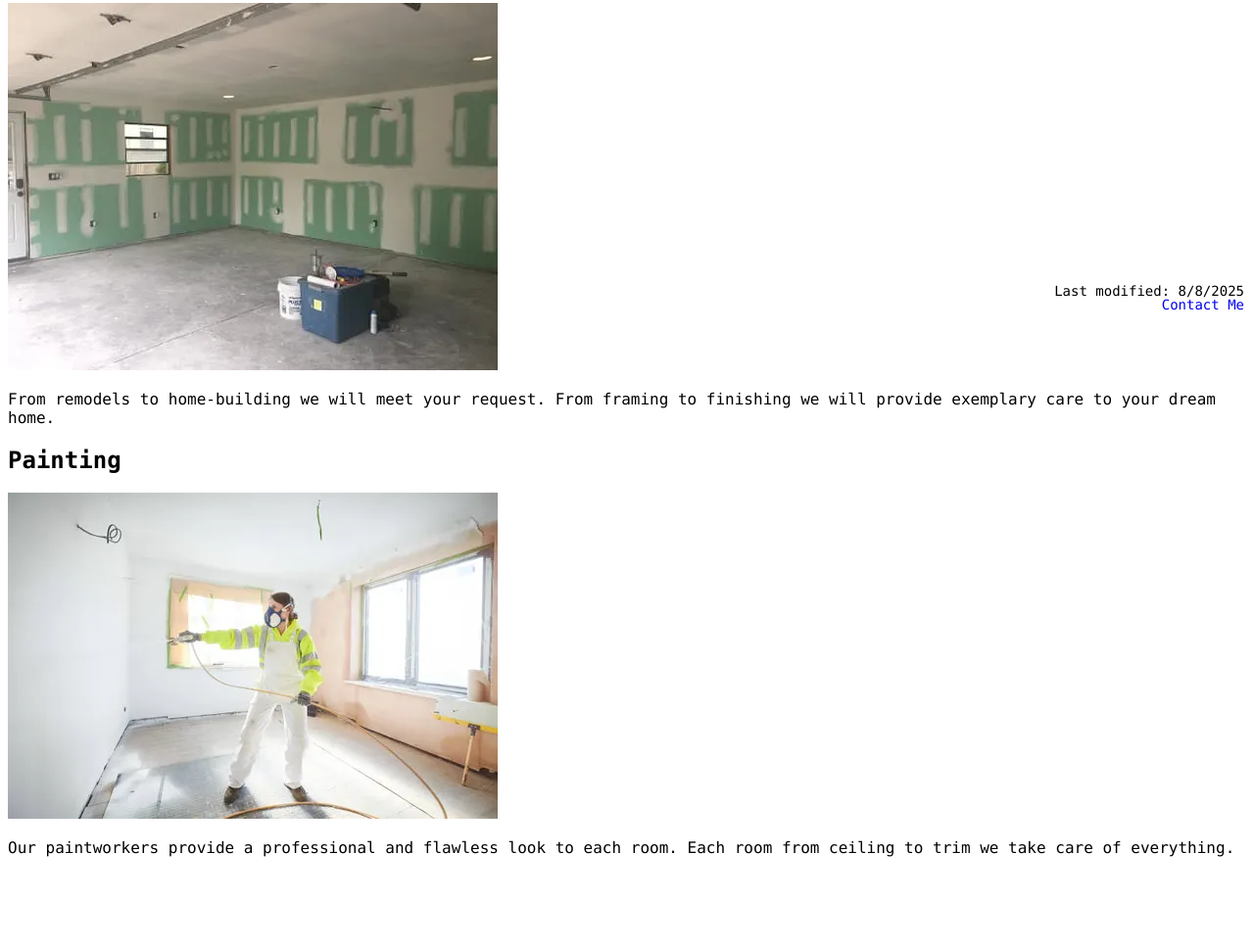
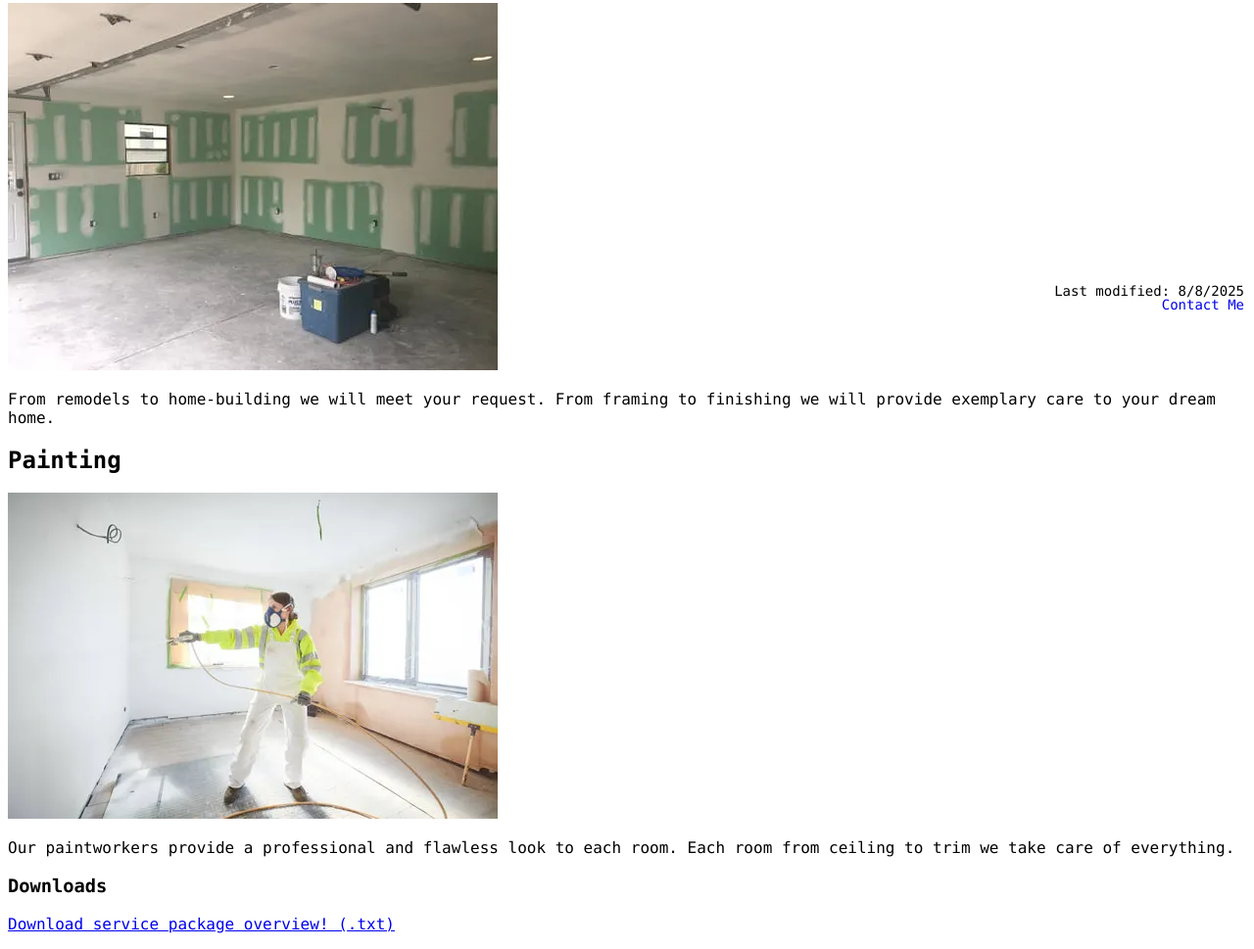
Before and after one commit to jfassna/jfassna.github.io, a plain HTML site: page services.html in a window 1280 px wide. Shown: the part 471-1440 px from the top of the page at 98% size. Before the commit the page ends 1362 px from the top, so only its background shows below. Drawn offline with Linux system fonts and the light colour scheme.

Commit message:
Update services.html

```diff
--- a/services.html
+++ b/services.html
@@ -36,7 +36,12 @@
 	<img src="MGMT 382 images/female-painter-using-spray-gun.webp">
 	<p>Our paintworkers provide a professional and flawless look to each room. Each room from ceiling to trim we take care of everything.</p>
 
-
+<h3>Downloads</h3>
+	<p>
+		<a href = "MGMT 382 images/services-packages.txt" download>
+			Download service package overview! (.txt)
+		</a>
+	</p>
 
 <body>
 	<p id="last-modified"></p>
```
